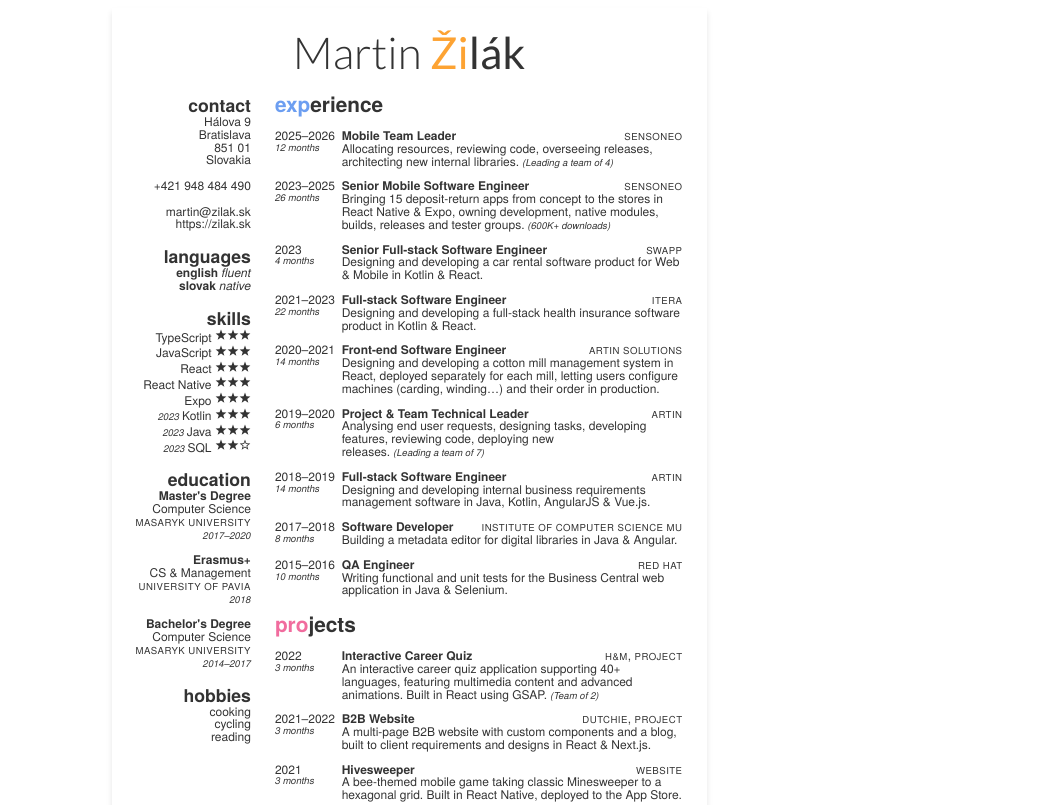
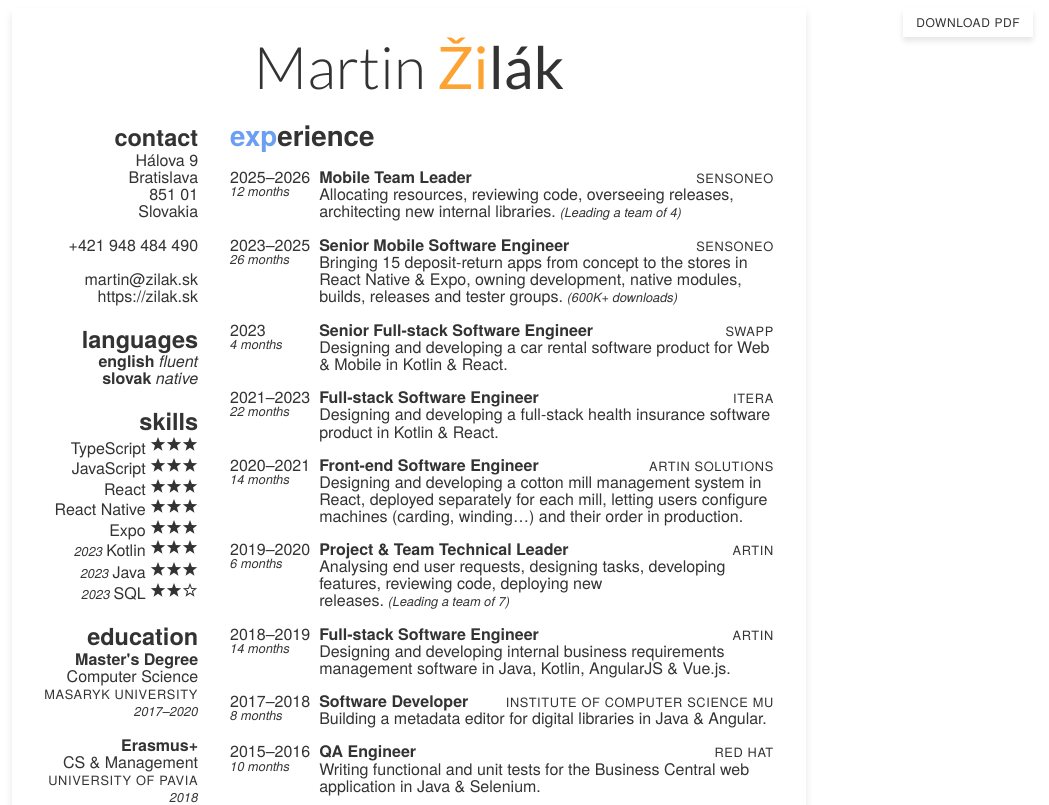
Before and after one commit to martinzilak/resume-react, a React (Vite) app: page / in a window 1280 px wide. Shown: the top 805 px of the page, without its empty margins (231-1280 px from the left). Built offline with nearby package versions, Linux system fonts and the light colour scheme.

Commit message:
Add PDF export and download link.

```diff
--- a/index.html
+++ b/index.html
@@ -4,7 +4,12 @@
     <meta charset="UTF-8" />
     <link rel="icon" type="image/ico" href="/favicon.ico" />
     <meta name="viewport" content="width=device-width, initial-scale=1.0" />
-    <title>Resume</title>
+    <meta name="author" content="Martin Žilák" />
+    <meta
+      name="description"
+      content="Resume of Martin Žilák, mobile & front-end software engineer and team leader."
+    />
+    <title>Martin Žilák – Resume</title>
   </head>
   <body>
     <div id="root"></div>
--- a/package.json
+++ b/package.json
@@ -5,9 +5,10 @@
   "type": "module",
   "scripts": {
     "dev": "vite",
-    "build": "tsc -b && vite build",
+    "build": "tsc -b && vite build && npm run export-pdf",
     "lint": "eslint .",
     "preview": "vite preview",
+    "export-pdf": "node scripts/export-pdf.mjs",
     "format": "prettier --write .",
     "check-format": "prettier --check ."
   },
@@ -26,7 +27,9 @@
     "eslint-plugin-react-hooks": "^5.0.0",
     "eslint-plugin-react-refresh": "^0.4.14",
     "globals": "^15.12.0",
+    "pdf-lib": "^1.17.1",
     "prettier": "^3.4.1",
+    "puppeteer": "^24.43.1",
     "typescript": "~5.6.2",
     "typescript-eslint": "^8.15.0",
     "vite": "^6.0.1"
--- a/src/App.tsx
+++ b/src/App.tsx
@@ -1,11 +1,20 @@
 import { ThemeProvider } from 'styled-components';
 import { GlobalStyle, THEME } from './styles';
-import { A4Page, Content, Headline, Sidebar, Body } from './components';
+import {
+  A4Page,
+  Content,
+  Headline,
+  Sidebar,
+  Body,
+  DownloadLink,
+} from './components';
 
 const App = () => {
   return (
     <ThemeProvider theme={THEME}>
       <GlobalStyle />
+
+      <DownloadLink />
 
       <A4Page>
         <Headline />
--- a/src/components/A4Page.tsx
+++ b/src/components/A4Page.tsx
@@ -17,6 +17,15 @@ const A4PageComponent = styled.div`
   flex-direction: column;
   justify-content: flex-start;
   align-items: center;
+  // The page is laid out in points (595pt = 210mm), browsers use CSS pixels (210mm ≈ 793.7px).
+  // Zooming on screen too keeps the on-screen layout identical to the printed one.
+  zoom: 1.3339;
+
+  @media print {
+    margin: 0;
+    box-shadow: none;
+    overflow: hidden;
+  }
 `;
 
 export const A4Page: FC<A4PageProps> = ({ children }) => (
--- /dev/null
+++ b/src/components/DownloadLink.tsx
@@ -0,0 +1,47 @@
+import { FC } from 'react';
+import styled from 'styled-components';
+import { LinkLabel } from './LinkLabel.tsx';
+
+// Generated into dist/ by scripts/export-pdf.mjs during the build, which also reads it from here.
+const PDF_FILE_NAME = 'martin-zilak-resume.pdf';
+
+const Bar = styled.nav`
+  width: 210mm;
+  margin: 0 auto 0.75rem;
+  display: flex;
+  justify-content: flex-end;
+
+  // Where there is room beside the page, sit in the top right corner, level with the page's top edge
+  // (the body's default 8px margin).
+  @media (min-width: 1100px) {
+    position: absolute;
+    top: 8px;
+    right: 16px;
+    width: auto;
+    margin: 0;
+  }
+
+  @media print {
+    display: none;
+  }
+`;
+
+const Button = styled(LinkLabel)`
+  font-size: 0.75rem;
+  line-height: 1rem;
+  padding: 0.4rem 0.8rem;
+  background: ${({ theme }) => theme.colors.white};
+  color: ${({ theme }) => theme.colors.darkGray};
+  box-shadow: 0 4px 6px rgba(0, 0, 0, 0.1);
+`;
+
+export const DownloadLink: FC = () => (
+  <Bar>
+    <Button
+      href={`${import.meta.env.BASE_URL}${PDF_FILE_NAME}`}
+      download={PDF_FILE_NAME}
+    >
+      Download PDF
+    </Button>
+  </Bar>
+);
--- a/src/components/index.ts
+++ b/src/components/index.ts
@@ -5,3 +5,4 @@ export * from './Content.tsx';
 export * from './Sidebar.tsx';
 export * from './SidebarSection.tsx';
 export * from './Body.tsx';
+export * from './DownloadLink.tsx';
--- a/src/styles/GlobalStyle.tsx
+++ b/src/styles/GlobalStyle.tsx
@@ -49,4 +49,20 @@ export const GlobalStyle = createGlobalStyle`
         text-decoration: none;
         color: inherit;
     }
+
+    @page {
+        size: A4;
+        margin: 0;
+    }
+
+    @media print {
+        :root {
+            color-scheme: light;
+            print-color-adjust: exact;
+        }
+
+        body {
+            margin: 0;
+        }
+    }
 `;
```
Also changed, not shown: scripts/export-pdf.mjs (added, +66 -0 lines), 1 other file (tests, documents, lock files or other folders).
